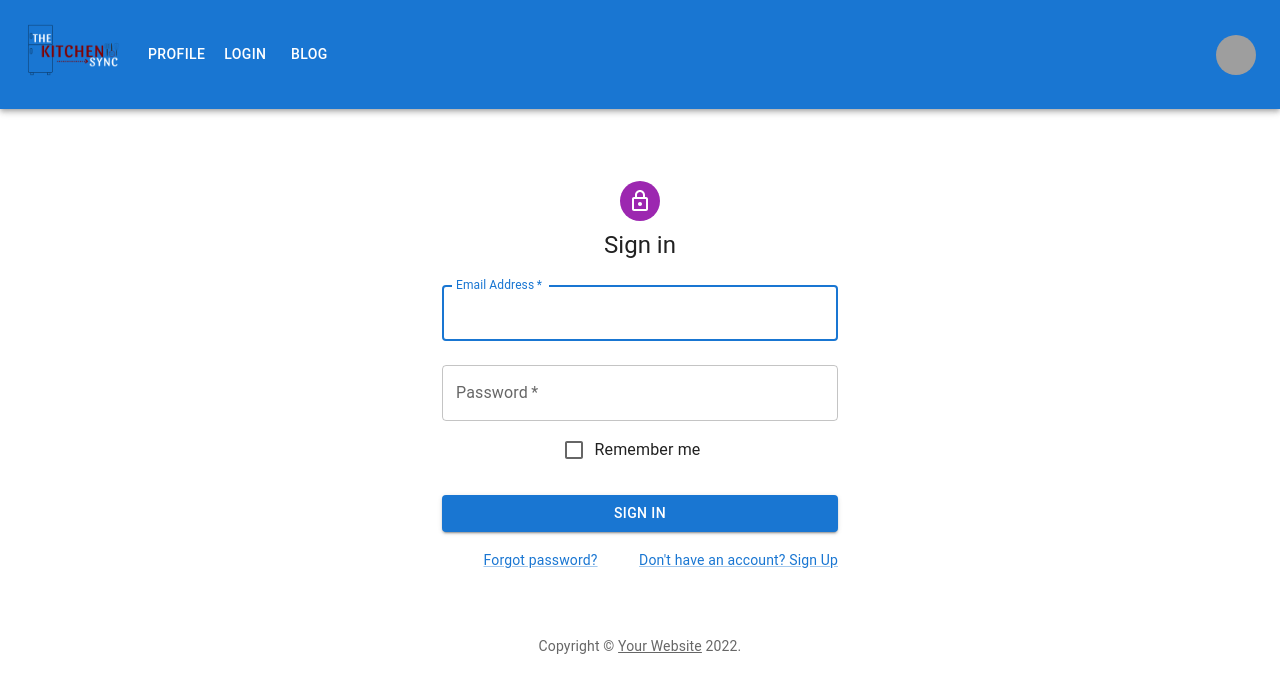
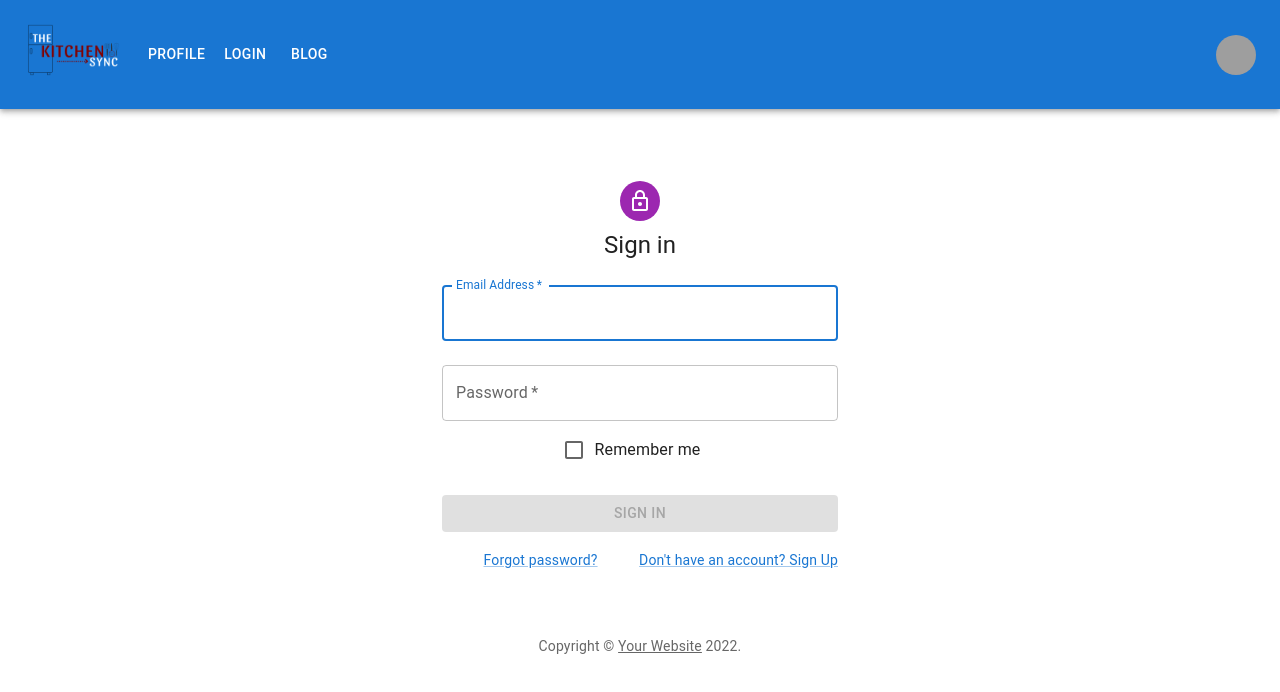
Before and after one commit to jgarner828/TheKitchenSync, a React (Create React App) app in the folder client/: page /login in a window 1280 px wide. Shown: the top 692 px of the page. Built offline with nearby package versions, Linux system fonts and the light colour scheme; grey boxes are pictures that could not be loaded.

Commit message:
login form now logging in

```diff
--- a/client/package.json
+++ b/client/package.json
@@ -2,6 +2,7 @@
   "name": "client",
   "version": "0.1.0",
   "private": true,
+  "proxy": "http://localhost:3001",
   "dependencies": {
     "@material-ui/core": "^4.12.4",
     "@testing-library/jest-dom": "^5.16.4",
--- a/client/src/App.js
+++ b/client/src/App.js
@@ -11,11 +11,44 @@ import SignUp from './components/js/SignUp';
 import SpiceChart from './components/js/SpiceChart';
 
 import {BrowserRouter as Router, Routes, Route} from 'react-router-dom';
+import {
+  ApolloClient,
+  InMemoryCache,
+  ApolloProvider,
+  createHttpLink,
+} from '@apollo/client';
+import { setContext } from '@apollo/client/link/context';
+
+// Construct our main GraphQL API endpoint
+const httpLink = createHttpLink({
+  uri: '/graphql',
+});
+
+// Construct request middleware that will attach the JWT token to every request as an `authorization` header
+const authLink = setContext((_, { headers }) => {
+  // get the authentication token from local storage if it exists
+  const token = localStorage.getItem('id_token');
+  // return the headers to the context so httpLink can read them
+  return {
+    headers: {
+      ...headers,
+      authorization: token ? `Bearer ${token}` : '',
+    },
+  };
+});
+
+
+const client = new ApolloClient({
+  // Set up our client to execute the `authLink` middleware prior to making the request to our GraphQL API
+  link: authLink.concat(httpLink),
+  cache: new InMemoryCache(),
+});
+
 
 function App() {
   return (
     <div className="App">
-
+        <ApolloProvider client={client}>
         <Router>
 
         <Header />
@@ -36,6 +69,7 @@ function App() {
           <Login /> */}
 
        </Router>
+       </ApolloProvider>
     </div>
   );
 }
--- a/client/src/components/js/Login.js
+++ b/client/src/components/js/Login.js
@@ -1,4 +1,4 @@
-import * as React from 'react';
+import React, { useState } from 'react';
 import Avatar from '@mui/material/Avatar';
 import Button from '@mui/material/Button';
 import CssBaseline from '@mui/material/CssBaseline';
@@ -12,6 +12,12 @@ import LockOutlinedIcon from '@mui/icons-material/LockOutlined';
 import Typography from '@mui/material/Typography';
 import Container from '@mui/material/Container';
 import { createTheme, ThemeProvider } from '@mui/material/styles';
+import Alert from '@mui/material/Alert';
+import AlertTitle from '@mui/material/AlertTitle';
+
+import { useMutation } from '@apollo/client';
+import { LOGIN } from '../../utils/mutations';
+import Auth from '../../utils/auth';
 
 function Copyright(props) {
   return (
@@ -29,12 +35,41 @@ function Copyright(props) {
 const theme = createTheme();
 
 export default function Login() {
-  const handleSubmit = (event) => {
+
+  const [userFormData, setUserFormData] = useState({ email: '', password: '' });
+  const [login] = useMutation(LOGIN);
+  const [validated] = useState(false);
+  const [showAlert, setShowAlert] = useState(false);
+
+  const handleInputChange = (event) => {
+    const { name, value } = event.target;
+    setUserFormData({ ...userFormData, [name]: value });
+  };
+  const handleSubmit = async (event) => {
     event.preventDefault();
-    const data = new FormData(event.currentTarget);
-    console.log({
-      email: data.get('email'),
-      password: data.get('password'),
+    const form = event.currentTarget;
+
+
+    if (form.checkValidity() === false) {
+      event.preventDefault();
+      event.stopPropagation();
+    }
+
+    try {
+      const { data } = await login({
+        variables: { ...userFormData },
+      });
+
+      Auth.login(data.login.token);
+    } catch (e) {
+      console.error(e);
+      setShowAlert(true);
+    }
+
+    setUserFormData({
+      username: '',
+      email: '',
+      password: '',
     });
   };
 
@@ -56,7 +91,8 @@ export default function Login() {
           <Typography component="h1" variant="h5">
             Sign in
           </Typography>
-          <Box component="form" onSubmit={handleSubmit} noValidate sx={{ mt: 1 }}>
+          <Box component="form" onSubmit={handleSubmit} noValidate validated={validated} sx={{ mt: 1 }}>
+
             <TextField
               margin="normal"
               required
@@ -66,6 +102,8 @@ export default function Login() {
               name="email"
               autoComplete="email"
               autoFocus
+              onChange={handleInputChange}
+              value={userFormData.email}
             />
             <TextField
               margin="normal"
@@ -76,6 +114,8 @@ export default function Login() {
               type="password"
               id="password"
               autoComplete="current-password"
+              onChange={handleInputChange}
+              value={userFormData.password}
             />
             <FormControlLabel
               control={<Checkbox value="remember" color="primary" />}
@@ -83,6 +123,7 @@ export default function Login() {
             />
             <Button
               type="submit"
+              disabled={!(userFormData.email && userFormData.password)}
               fullWidth
               variant="contained"
               sx={{ mt: 3, mb: 2 }}
--- a/client/src/utils/mutations.js
+++ b/client/src/utils/mutations.js
@@ -180,9 +180,10 @@ mutation Mutation($product: ProductInput) {
   }
 }
 `;
-export const ADD_RECIPE = gql`
 
-`;
+// export const ADD_RECIPE = gql`
+
+// `;
 
 export const ADD_FAV_RECIPE = gql`
   mutation addFavRecipe($profileId: String!, $recipe: RecipeInput!) {
```
